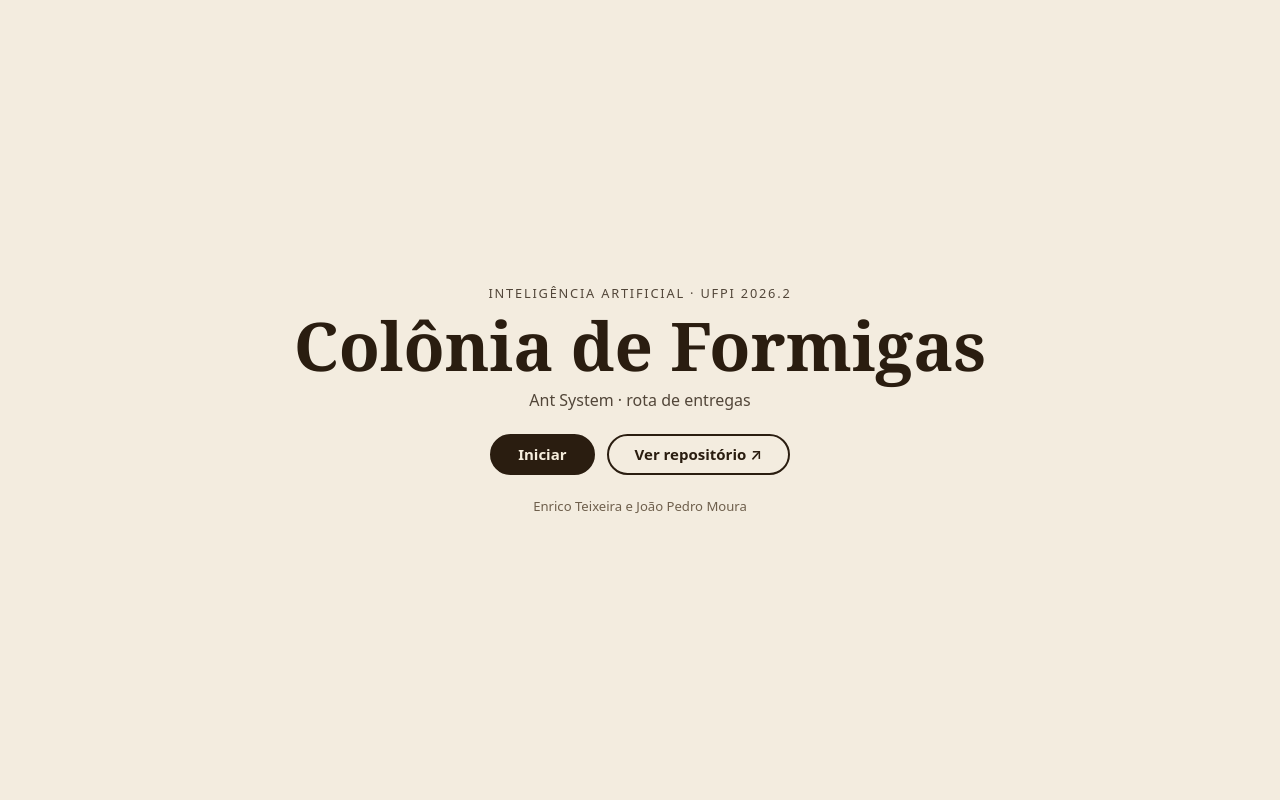
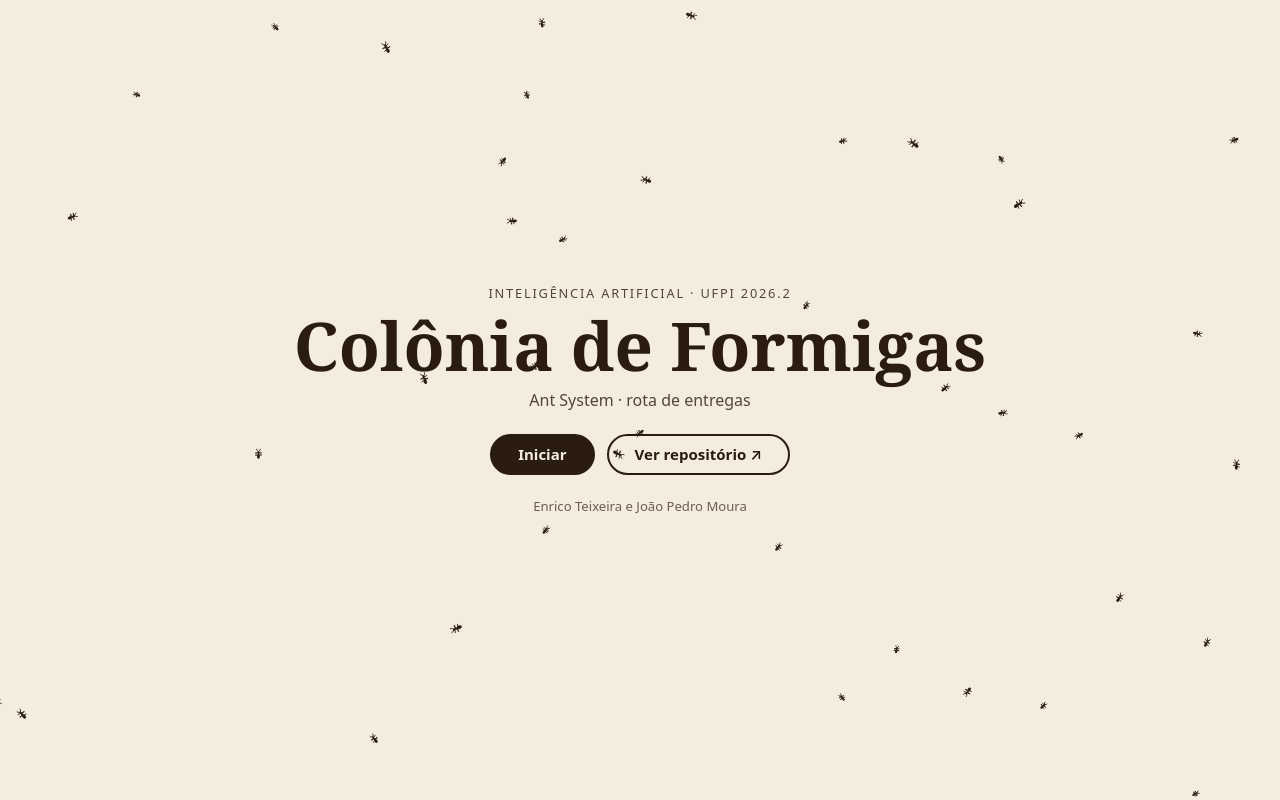
Before and after one commit to enricotx/ia-ufpi-colonia-formigas, a plain HTML site: page index.html in a window 1280 px wide. Drawn offline with nearby package versions, Linux system fonts and the light colour scheme.

Commit message:
Adiciona tela inicial com formigas passeando
Co-Authored-By: Claude Opus 5.5 <noreply@anthropic.com>

```diff
--- a/css/estilo.css
+++ b/css/estilo.css
@@ -11,7 +11,7 @@ body { margin:0; background:var(--fundo); color:var(--texto); font-family:system
 a { color:var(--texto); }
 
 /* ---------- abertura ---------- */
-#abertura { position:relative; width:100vw; height:100vh; overflow:hidden; background:var(--fundo); color:var(--texto); transition:opacity .4s ease; }
+#abertura { position:relative; width:100vw; height:100vh; height:100dvh; overflow:hidden; background:var(--fundo); color:var(--texto); transition:opacity .4s ease; }
 #abertura.some { opacity:0; }
 #abertura-canvas { position:absolute; inset:0; width:100%; height:100%; display:block; }
 .capa { position:absolute; inset:0; display:flex; flex-direction:column; align-items:center; justify-content:center; text-align:center; padding:16px; pointer-events:none; }
--- a/js/abertura.js
+++ b/js/abertura.js
@@ -1 +1,114 @@
-// js/abertura.js — animação de formigas da tela inicial (implementada na tarefa seguinte)
+// js/abertura.js — tela inicial: formigas passeando atrás do texto.
+// Usa um gerador próprio (semente 2026), nunca compartilhado com a execução.
+import { criarRng } from './prng.js';
+
+const rng = criarRng(2026);
+const COR = '#2a1d10';
+const abertura = document.getElementById('abertura');
+const canvas = document.getElementById('abertura-canvas');
+const ctx = canvas.getContext('2d');
+const reduzir = window.matchMedia('(prefers-reduced-motion: reduce)').matches;
+
+let W = 0, H = 0;
+let idQuadro = 0;
+let formigas = [];
+
+// Desenha uma formiga em (x, y) virada para o ângulo ang; t anima as pernas.
+function formiga(ctx, x, y, ang, s, cor, t) {
+  ctx.save(); ctx.translate(x, y); ctx.rotate(ang);
+  ctx.strokeStyle = cor; ctx.fillStyle = cor; ctx.lineWidth = Math.max(0.8, s * 0.18); ctx.lineCap = 'round';
+  const passo = Math.sin(t) * s * 0.45;
+  for (let i = -1; i <= 1; i++) {
+    const ox = i * s * 0.55, sw = (i % 2 === 0 ? passo : -passo);
+    ctx.beginPath(); ctx.moveTo(ox, 0); ctx.lineTo(ox + sw, -s * 1.2); ctx.stroke();
+    ctx.beginPath(); ctx.moveTo(ox, 0); ctx.lineTo(ox - sw, s * 1.2); ctx.stroke();
+  }
+  ctx.beginPath(); ctx.ellipse(-s * 1.15, 0, s * 0.85, s * 0.6, 0, 0, Math.PI * 2); ctx.fill();
+  ctx.beginPath(); ctx.ellipse(0, 0, s * 0.55, s * 0.38, 0, 0, Math.PI * 2); ctx.fill();
+  ctx.beginPath(); ctx.arc(s * 0.85, 0, s * 0.42, 0, Math.PI * 2); ctx.fill();
+  ctx.beginPath(); ctx.moveTo(s * 1.1, -s * 0.2); ctx.quadraticCurveTo(s * 1.6, -s * 0.9, s * 2, -s * 0.8); ctx.stroke();
+  ctx.beginPath(); ctx.moveTo(s * 1.1, s * 0.2); ctx.quadraticCurveTo(s * 1.6, s * 0.9, s * 2, s * 0.8); ctx.stroke();
+  ctx.restore();
+}
+
+function ajustar() {
+  const r = canvas.getBoundingClientRect(), d = window.devicePixelRatio || 1;
+  canvas.width = Math.round(r.width * d); canvas.height = Math.round(r.height * d);
+  ctx.setTransform(d, 0, 0, d, 0, 0);
+  W = r.width; H = r.height;
+}
+
+function criarFormigas() {
+  const qtd = Math.min(60, Math.max(20, Math.round((W * H) / 25000)));
+  formigas = [];
+  for (let k = 0; k < qtd; k++) formigas.push({
+    x: rng() * W, y: rng() * H, a: rng() * 6.28,
+    giro: 0, vel: 22 + rng() * 22, tam: 1.8 + rng() * 1.1,
+    parada: 0, fase: rng() * 6,
+  });
+}
+
+function desenhar() {
+  ctx.clearRect(0, 0, W, H);
+  for (const f of formigas) formiga(ctx, f.x, f.y, f.a, f.tam, COR, f.fase);
+}
+
+function mover(dt) {
+  for (const f of formigas) {
+    if (f.parada > 0) { f.parada -= dt; }
+    else {
+      f.giro += (rng() - 0.5) * 6 * dt;       // muda a curva aos poucos
+      f.giro *= 0.96;
+      f.a += f.giro;
+      f.x += Math.cos(f.a) * f.vel * dt; f.y += Math.sin(f.a) * f.vel * dt;
+      f.fase += dt * f.vel * 0.5;
+      if (rng() < 0.15 * dt) f.parada = 0.4 + rng() * 1.2; // para um pouquinho
+    }
+    const m = 12;                              // sai por uma borda, volta pela outra
+    if (f.x < -m) f.x = W + m; else if (f.x > W + m) f.x = -m;
+    if (f.y < -m) f.y = H + m; else if (f.y > H + m) f.y = -m;
+  }
+}
+
+let ultimo = 0;
+function quadro(agora) {
+  const dt = Math.min(0.05, (agora - ultimo) / 1000); ultimo = agora;
+  mover(dt);
+  desenhar();
+  idQuadro = requestAnimationFrame(quadro);
+}
+
+function parar() {
+  cancelAnimationFrame(idQuadro);
+  idQuadro = 0;
+}
+
+ajustar();
+criarFormigas();
+desenhar();
+window.addEventListener('resize', () => {
+  if (abertura.hidden) return;
+  ajustar();
+  for (const f of formigas) { f.x = Math.min(f.x, W); f.y = Math.min(f.y, H); }
+  desenhar();
+});
+if (!reduzir) {
+  ultimo = performance.now();
+  idQuadro = requestAnimationFrame(quadro);
+}
+
+// Iniciar: some com fade, esconde a abertura, para a animação e abre o simulador.
+document.getElementById('btn-iniciar').addEventListener('click', () => {
+  let feito = false;
+  const concluir = () => {
+    if (feito) return;
+    feito = true;
+    abertura.hidden = true;
+    parar();
+    document.getElementById('simulador').hidden = false;
+    document.dispatchEvent(new CustomEvent('simulador:aberto'));
+  };
+  abertura.classList.add('some');
+  abertura.addEventListener('transitionend', concluir, { once: true });
+  setTimeout(concluir, 500); // reserva caso a transição não dispare
+});
```
